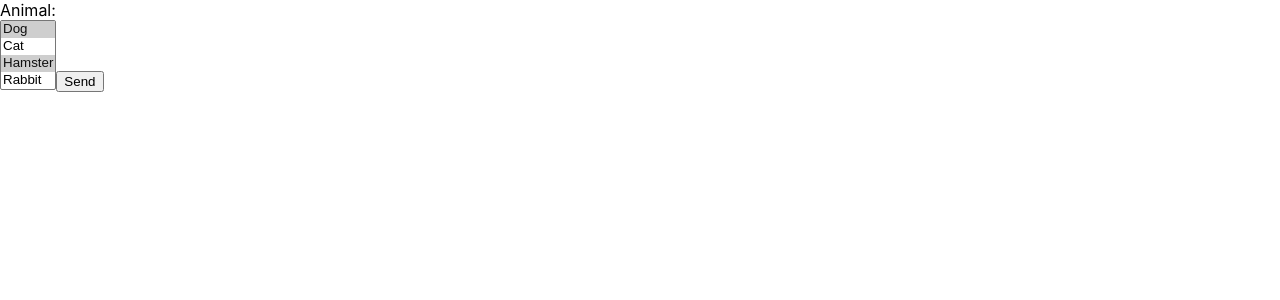
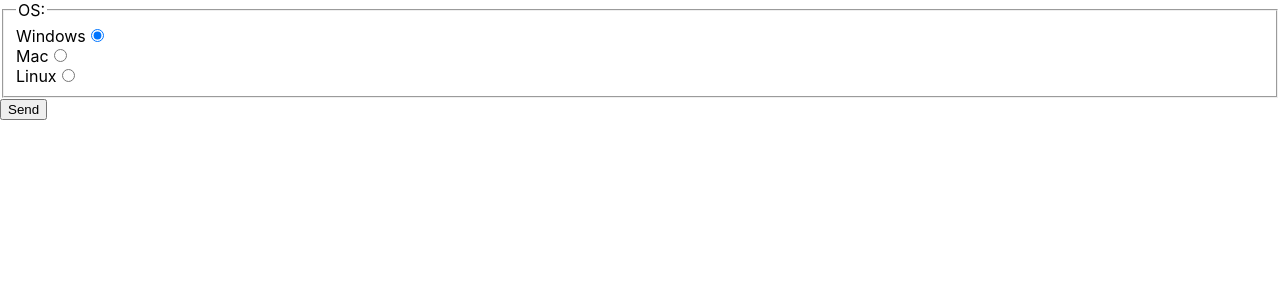
Before and after one commit to rikeda-cloud/react, a React (Create React App) app in the folder my-app/: page / in a window 1280 px wide. Shown: the top 300 px of the page. Built offline with nearby package versions, Linux system fonts and the light colour scheme.

Commit message:
[add] FormRadio.tsx

```diff
--- a/my-app/src/App.tsx
+++ b/my-app/src/App.tsx
@@ -1,10 +1,10 @@
 import './App.css';
-import { FormList } from "./FormList";
+import { FormRadio } from "./FormRadio";
 
 function App() {
 	return (
 		<div>
-			<FormList />
+			<FormRadio />
 		</div>
 	);
 }
--- /dev/null
+++ b/my-app/src/FormRadio.tsx
@@ -0,0 +1,36 @@
+import React from 'react';
+
+export function FormRadio() {
+	const [form, setForm] = React.useState({
+		os: "windows",
+	});
+
+	const handleForm = (e: React.ChangeEvent<HTMLInputElement>) => {
+		setForm({
+			...form,
+			[e.target.name]: e.target.value,
+		})
+	}
+
+	const show = () => {
+		console.log(`Selected OS: ${form.os}`);
+	}
+
+	return (
+		<form>
+			<fieldset>
+				<legend>OS: </legend>
+				<label htmlFor="os_win">Windows</label>
+				<input id="os_win" name="os" type="radio" value="windows"
+					checked={form.os === "windows"} onChange={handleForm} /><br />
+				<label htmlFor="os_mac">Mac</label>
+				<input id="os_mac" name="os" type="radio" value="mac"
+					checked={form.os === "mac"} onChange={handleForm} /><br />
+				<label htmlFor="os_linux">Linux</label>
+				<input id="os_linux" name="os" type="radio" value="linux"
+					checked={form.os === "linux"} onChange={handleForm} /><br />
+			</fieldset>
+			<button type="button" onClick={show}>Send</button>
+		</form>
+	)
+}
```
